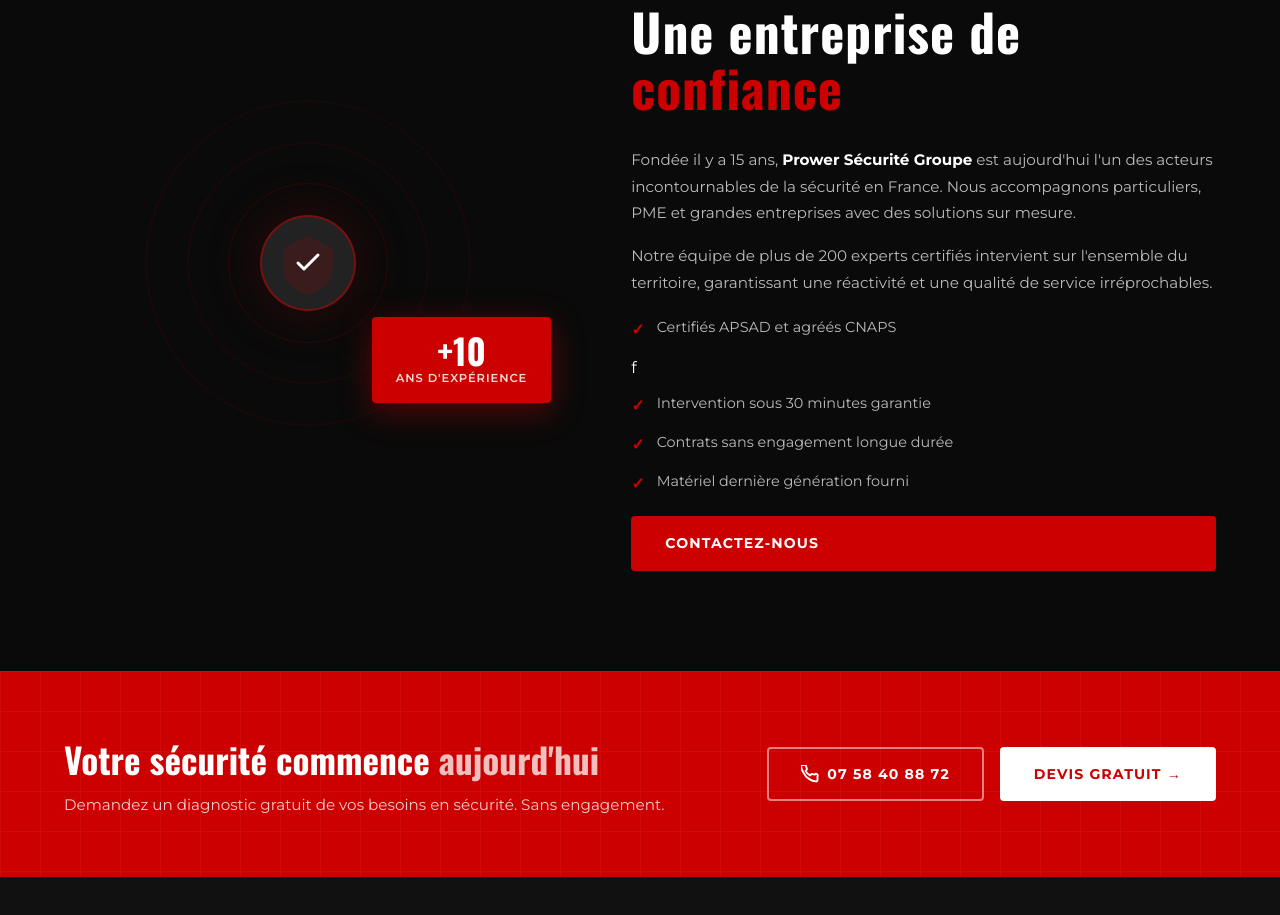
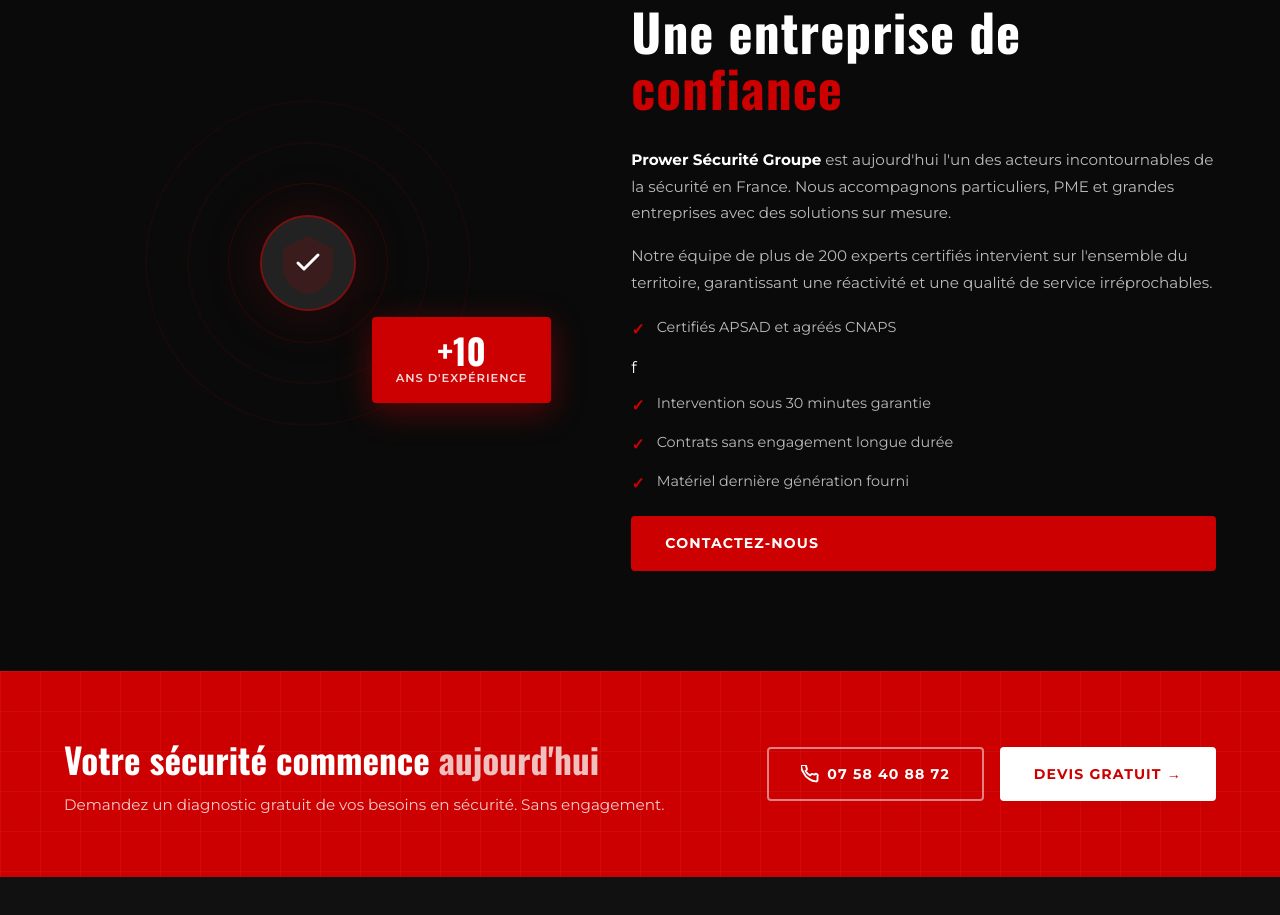
Before and after one commit to groupepowersecurite/groupepowersecurity.github.io, a plain HTML site: page index.html in a window 1280 px wide. Shown: the part 2382-3297 px from the top of the page. Drawn offline with nearby package versions, Linux system fonts and the light colour scheme.

Commit message:
À propos : retire la mention Fondée il y a 15 ans
Co-Authored-By: Claude Opus 5.5 <noreply@anthropic.com>

```diff
--- a/index.html
+++ b/index.html
@@ -262,7 +262,7 @@
         <div class="about-text">
           <span class="section-tag">Qui sommes-nous</span>
           <h2 class="section-title">Une entreprise de<br/><span class="accent">confiance</span></h2>
-          <p>Fondée il y a 15 ans, <strong>Prower Sécurité Groupe</strong> est aujourd'hui l'un des acteurs incontournables de la sécurité en France. Nous accompagnons particuliers, PME et grandes entreprises avec des solutions sur mesure.</p>
+          <p><strong>Prower Sécurité Groupe</strong> est aujourd'hui l'un des acteurs incontournables de la sécurité en France. Nous accompagnons particuliers, PME et grandes entreprises avec des solutions sur mesure.</p>
           <p>Notre équipe de plus de 200 experts certifiés intervient sur l'ensemble du territoire, garantissant une réactivité et une qualité de service irréprochables.</p>
           <ul class="about-list">
             <li>
```
